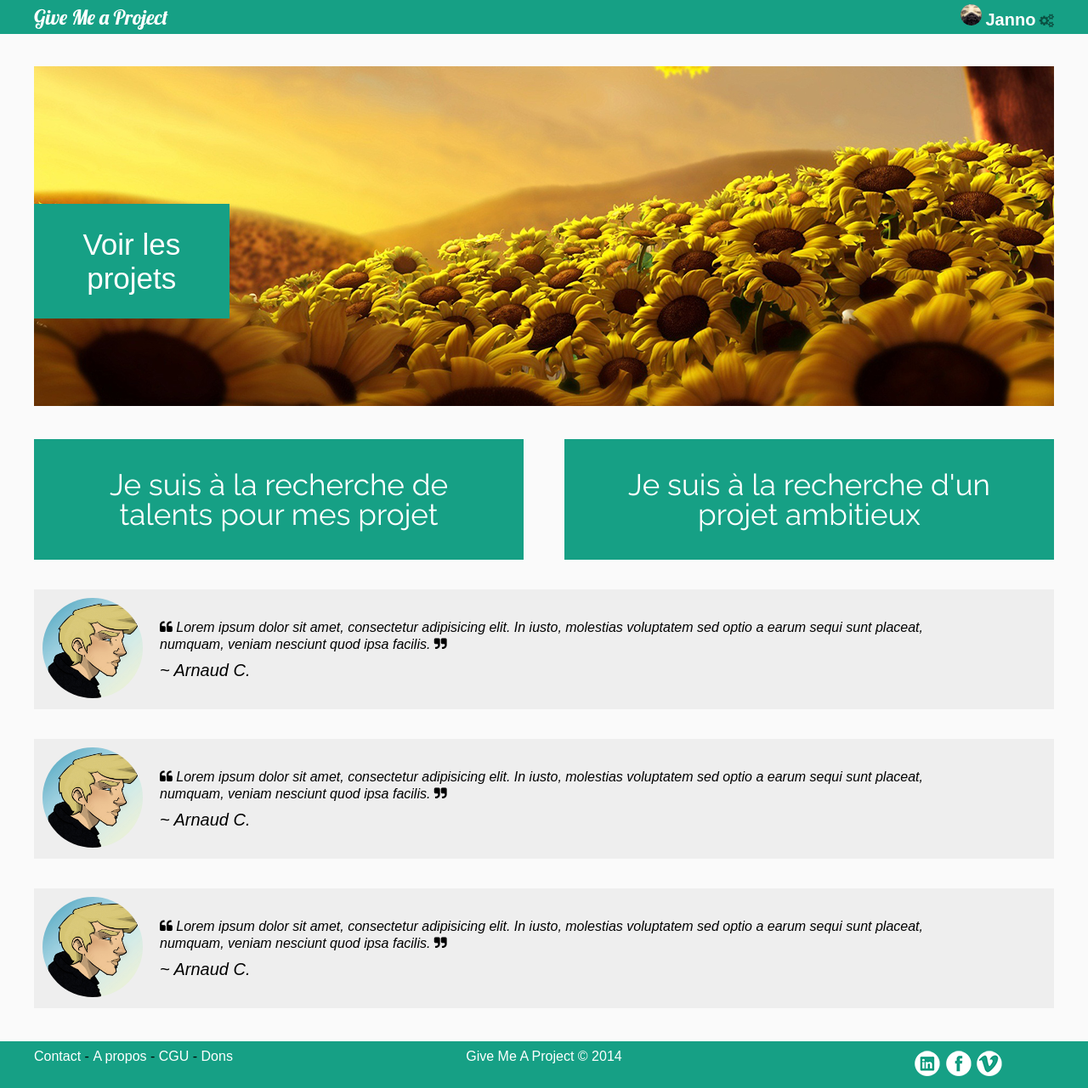
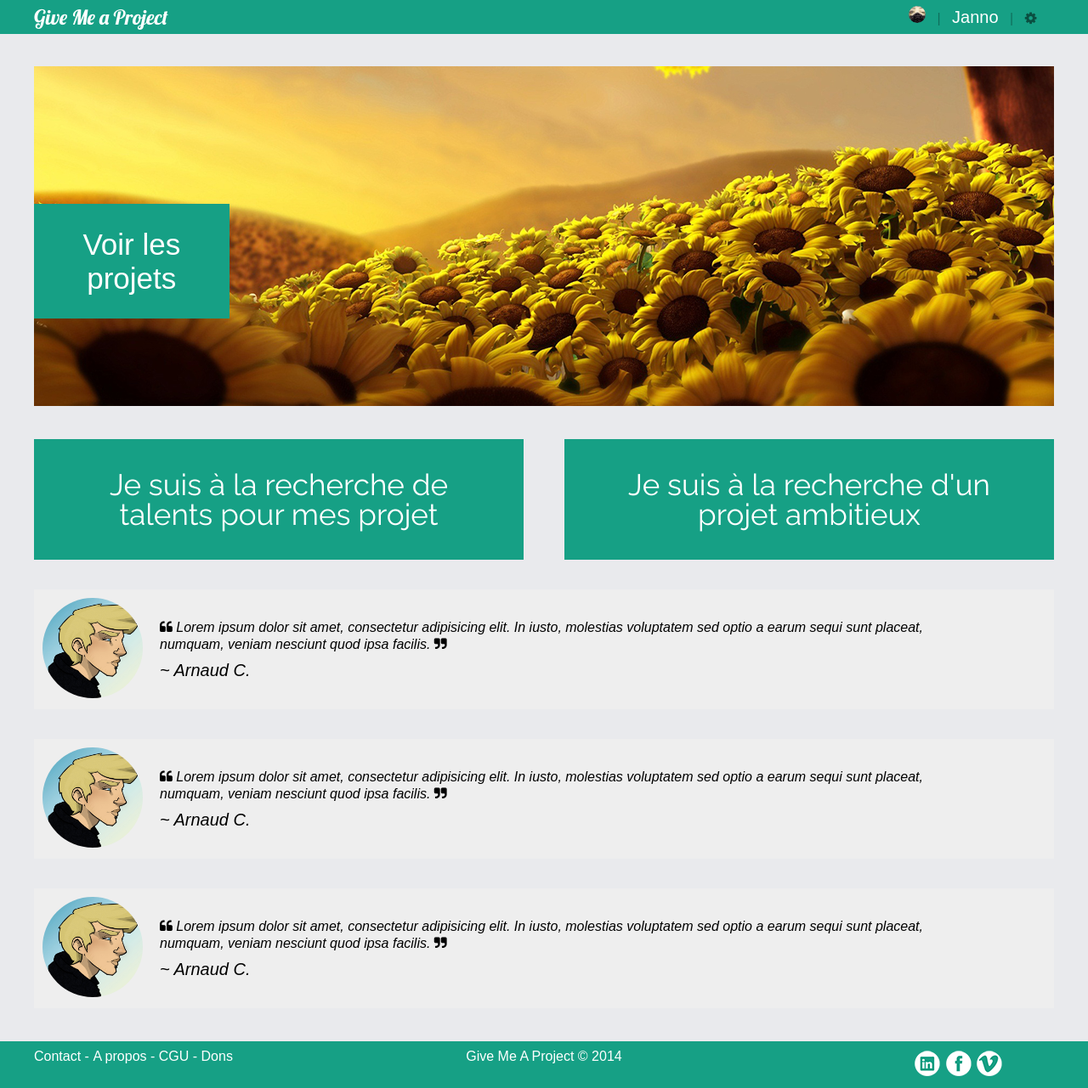
Before and after one commit to naregordon/givemeaproject, a PHP site: page / in a window 1280 px wide. Shown: the whole page at 85% size. Run offline with PHP 8.4, Linux system fonts and the light colour scheme; a user stored in the database is signed in; data comes from the database, SQL or seed files in the repository; some libraries are stand-ins or nearby versions.

Commit message:
name user renvoi sur profil + modifs inté header

```diff
--- a/sources/css/style.css
+++ b/sources/css/style.css
@@ -8,7 +8,7 @@ html,body {
 	margin: 0;
 	padding: 0;
 	font-family: sans-serif;
-	background-color: #FAFAFA;
+	background-color: #E9EAED;
 }
 
 hr {
@@ -97,8 +97,10 @@ header a{
 	display: inline;
 	font-weight: bold;
 	font-size: 20px;
+	font-weight: lighter;
 	text-transform: capitalize;
 	color: #FFF;
+	padding: 0 5%;
 }
 
 .menu{
@@ -115,6 +117,7 @@ header a{
 	color: #000;
 	opacity: 0.5;
 	text-align: left;
+	margin: 0 5%;
 }
 
 .menu button{
@@ -137,11 +140,23 @@ header a{
 	float:right;
 	display: inline-block;
 	position:relative;
+	width: 15%;
+
+}
+
+.logged img {
+
+}
+
+.sep {
+	opacity: 0.3;
 }
 
 .avatar{
-	width:25px;
+	height: 20px;
+	width:20px;
 	border-radius: 50%;
+	margin: 0 5%;
 }
 
 #slider{
@@ -245,6 +260,7 @@ footer{
 	width: 100%;
 	background-color: #16A085;
 	padding:10px 0;
+	color: #fff;
 }
 
 .footer-wrap{
--- a/views/header.phtml
+++ b/views/header.phtml
@@ -10,10 +10,12 @@
 		if($type['type']=== 'dev') {
 			echo "<div class='logged'>
 				<img src='sources/images/photo_pp_dev/".$photo_user['photo']."' alt='' class='avatar'>
-				<h2 class='headerUser'>".$_SESSION['username']."</h2>
-				<i class='menu-btn fa fa-cogs'></i>
+				<span class='sep'>|</span>
+				<a href='index.php?page=dev-profil'><h2 class='headerUser'>".$_SESSION['username']."</h2></a>
+				<span class='sep'>|</span>
+				<i class='menu-btn fa fa-cog'></i>
 				<div class='menu'>
-					<a href='index.php?page=dev-profil'><button>dashboard&nbsp;&nbsp;<i class='fa fa-tachometer'></i></button></a>
+					<a href='index.php?page=dev-profil'><button>dashboard&nbsp;&nbsp;<i class='menu-btn fa fa-tachometer'></i></button></a>
 					<a href='index.php?page=dev-modifprofil'><button>mon profil&nbsp;&nbsp;<i class='menu-btn fa fa-wrench'></i></button></a>
 					<form method='POST' action='index.php' class='disconnect'>
 						<button type='submit' name='disconnect'>déconnexion&nbsp;&nbsp;<i class='menu-btn fa fa-power-off'></i></button>
@@ -24,10 +26,12 @@
 		else if($type['type']=== 'pp') {
 			echo "<div class='logged'>
 				<img src='sources/images/photo_pp_dev/".$photo_user['photo']."' alt='' class='avatar'>
-				<h2 class='headerUser'>".$_SESSION['username']."</h2>
-				<i class='menu-btn fa fa-cogs'></i>
+				<span class='sep'>|</span>
+				<a href='index.php?page=pp-profil'><h2 class='headerUser'>".$_SESSION['username']."</h2></a>
+				<span class='sep'>|</span>
+				<i class='menu-btn fa fa-cog'></i>
 				<div class='menu'>
-					<a href='index.php?page=pp-profil'><button>dashboard&nbsp;&nbsp;<i class='fa fa-tachometer'></i></button></a>
+					<a href='index.php?page=pp-profil'><button>dashboard&nbsp;&nbsp;<i class='menu-btn fa fa-tachometer'></i></button></a>
 					<a href='index.php?page=pp-modifprofil'><button>mon profil&nbsp;&nbsp;<i class='menu-btn fa fa-wrench'></i></button></a>
 					<form method='POST' action='index.php' class='disconnect'>
 						<button type='submit' name='disconnect'>déconnexion&nbsp;&nbsp;<i class='menu-btn fa fa-power-off'></i></button>
```
